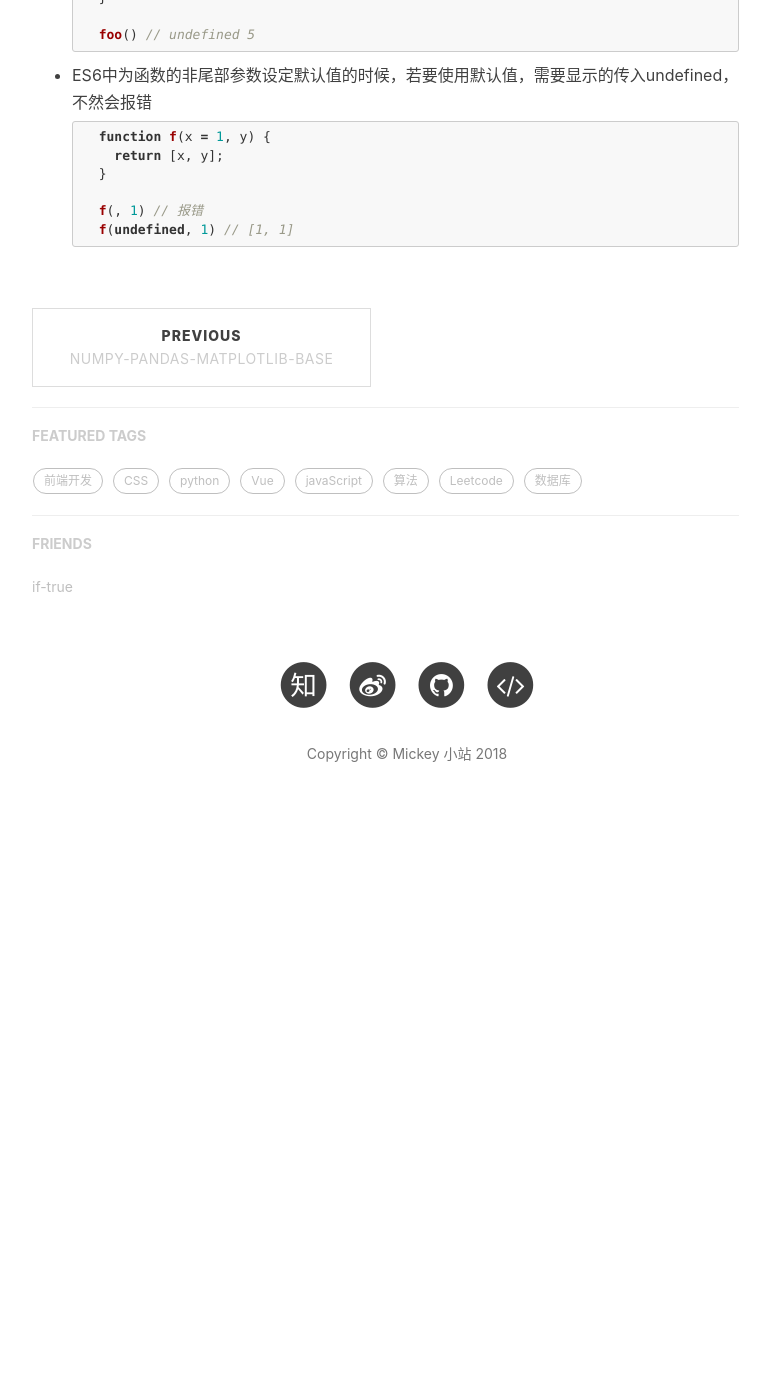
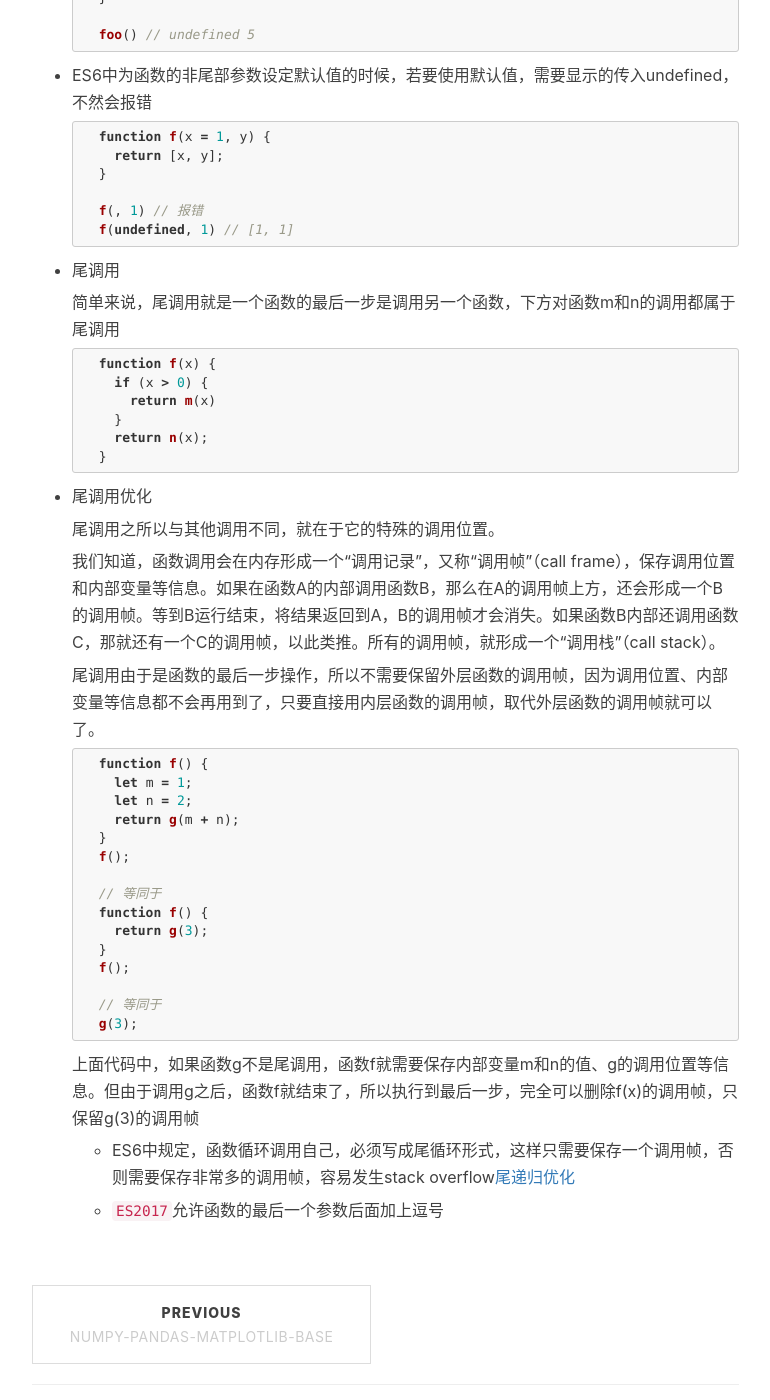
Before and after one commit to mickey0524/mickey0524.github.io, a Jekyll site: the page built from _posts/2018-02-05-ES6-review.md, in a window 1280 px wide and 1400 px high, scrolled down 4543 px. Shown: the whole window, without its empty margins (233-1003 px from the left). Built offline with Jekyll 4.4.1, drawn with Linux system fonts in a browser that asks for light colours; nearby versions of some CDN libraries; comment, search, counter and statistics services are not loaded; before the commit the page ends 5401 px from its top, so only the background shows below that.

Commit message:
feat(js): 增加尾调用

````diff
--- a/_posts/2018-02-05-ES6-review.md
+++ b/_posts/2018-02-05-ES6-review.md
@@ -219,3 +219,48 @@ y修饰符的作用与g修饰符类似，也是全局匹配，后一次匹配都
 	f(, 1) // 报错
 	f(undefined, 1) // [1, 1]
 	```
+
+* 尾调用
+
+	简单来说，尾调用就是一个函数的最后一步是调用另一个函数，下方对函数m和n的调用都属于尾调用
+
+	```js
+	function f(x) {
+	  if (x > 0) {
+	    return m(x)
+	  }
+	  return n(x);
+	}
+	```
+
+* 尾调用优化
+
+	尾调用之所以与其他调用不同，就在于它的特殊的调用位置。
+
+	我们知道，函数调用会在内存形成一个“调用记录”，又称“调用帧”（call frame），保存调用位置和内部变量等信息。如果在函数A的内部调用函数B，那么在A的调用帧上方，还会形成一个B的调用帧。等到B运行结束，将结果返回到A，B的调用帧才会消失。如果函数B内部还调用函数C，那就还有一个C的调用帧，以此类推。所有的调用帧，就形成一个“调用栈”（call stack）。
+
+	尾调用由于是函数的最后一步操作，所以不需要保留外层函数的调用帧，因为调用位置、内部变量等信息都不会再用到了，只要直接用内层函数的调用帧，取代外层函数的调用帧就可以了。
+
+	```js
+	function f() {
+	  let m = 1;
+	  let n = 2;
+	  return g(m + n);
+	}
+	f();
+
+	// 等同于
+	function f() {
+	  return g(3);
+	}
+	f();
+
+	// 等同于
+	g(3);
+	```
+
+	上面代码中，如果函数g不是尾调用，函数f就需要保存内部变量m和n的值、g的调用位置等信息。但由于调用g之后，函数f就结束了，所以执行到最后一步，完全可以删除f(x)的调用帧，只保留g(3)的调用帧
+
+	* ES6中规定，函数循环调用自己，必须写成尾循环形式，这样只需要保存一个调用帧，否则需要保存非常多的调用帧，容易发生stack overflow[尾递归优化](http://es6.ruanyifeng.com/#docs/function#%E5%B0%BE%E8%B0%83%E7%94%A8%E4%BC%98%E5%8C%96)
+
+	* `ES2017`允许函数的最后一个参数后面加上逗号
````
